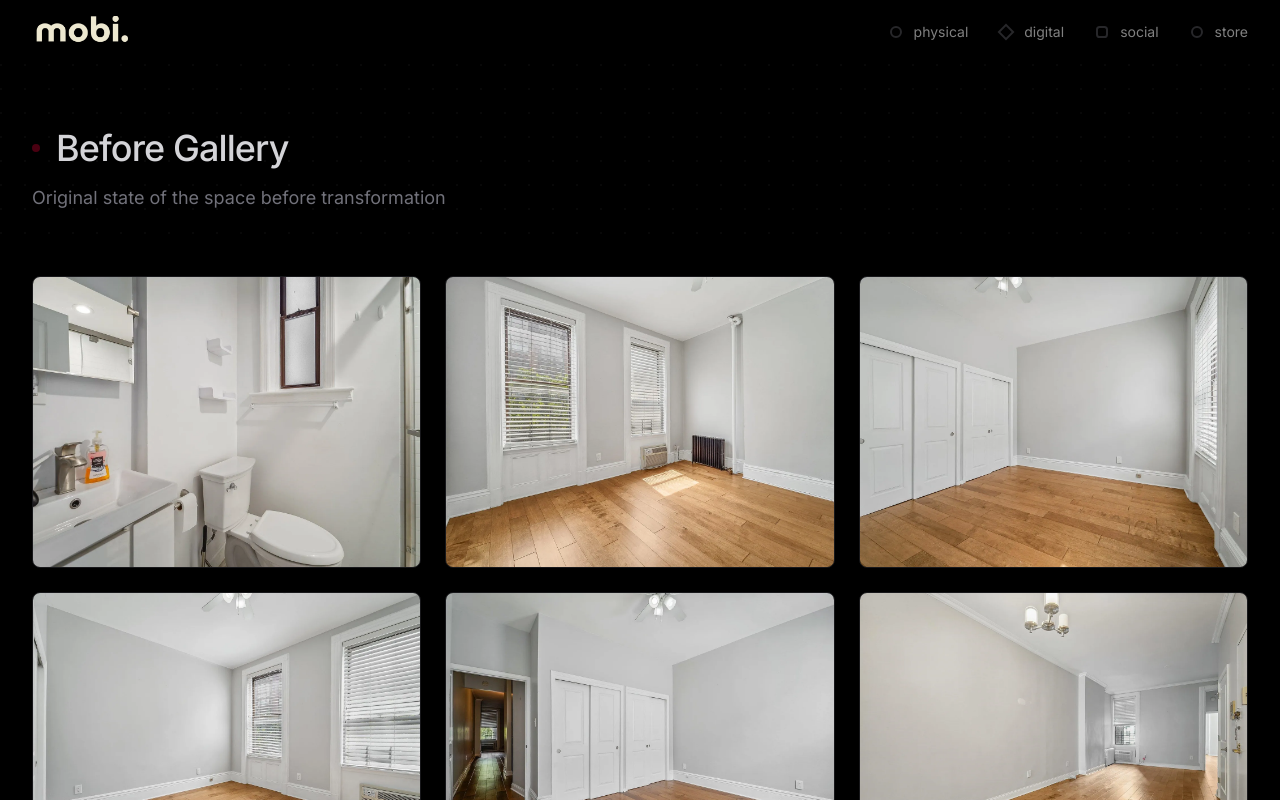
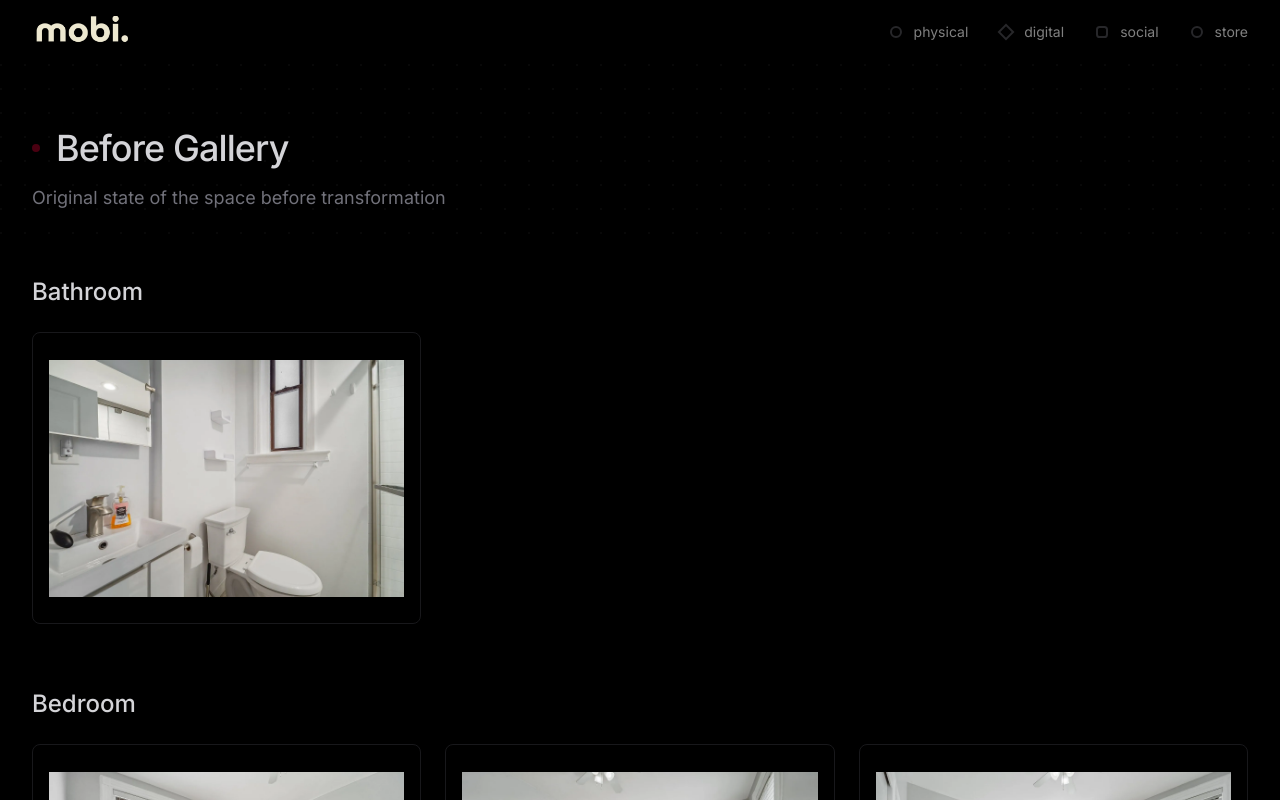
Before and after one commit to stilwellc/Mobi, a Next.js app: page /physical/1122/before in a window 1280 px wide. Shown: the top 800 px of the page. Built offline with nearby package versions, Linux system fonts and the light colour scheme; a web font is replaced by a local one.

Commit message:
Organize before gallery by room type and improve image display

```diff
--- a/app/physical/1122/before/page.tsx
+++ b/app/physical/1122/before/page.tsx
@@ -6,27 +6,48 @@ import Link from 'next/link'
 import { motion } from 'framer-motion'
 import { ArrowLeft } from 'lucide-react'
 
-const photos = [
-  { src: '/images/1122/before/bathroom1.webp', alt: 'Bathroom Before' },
+const roomGroups = {
+  bathroom: [
+    { src: '/images/1122/before/bathroom1.webp', alt: 'Bathroom Before' }
+  ],
+  bedroom: [
     { src: '/images/1122/before/bedroom1.webp', alt: 'Bedroom 1 Before' },
     { src: '/images/1122/before/bedroom2.webp', alt: 'Bedroom 2 Before' },
     { src: '/images/1122/before/bedroom3.webp', alt: 'Bedroom 3 Before' },
-  { src: '/images/1122/before/bedroom4.webp', alt: 'Bedroom 4 Before' },
+    { src: '/images/1122/before/bedroom4.webp', alt: 'Bedroom 4 Before' }
+  ],
+  dining: [
     { src: '/images/1122/before/diningroom1.webp', alt: 'Dining Room 1 Before' },
     { src: '/images/1122/before/diningroom2.webp', alt: 'Dining Room 2 Before' },
-  { src: '/images/1122/before/diningroom3.webp', alt: 'Dining Room 3 Before' },
+    { src: '/images/1122/before/diningroom3.webp', alt: 'Dining Room 3 Before' }
+  ],
+  kitchen: [
     { src: '/images/1122/before/kitchen1.webp', alt: 'Kitchen 1 Before' },
     { src: '/images/1122/before/kitchen2.webp', alt: 'Kitchen 2 Before' },
     { src: '/images/1122/before/kitchen3.webp', alt: 'Kitchen 3 Before' },
-  { src: '/images/1122/before/kitchen4.webp', alt: 'Kitchen 4 Before' },
+    { src: '/images/1122/before/kitchen4.webp', alt: 'Kitchen 4 Before' }
+  ],
+  living: [
     { src: '/images/1122/before/Livingroom1.webp', alt: 'Living Room 1 Before' },
     { src: '/images/1122/before/livingroom2.webp', alt: 'Living Room 2 Before' },
     { src: '/images/1122/before/livingroom3.webp', alt: 'Living Room 3 Before' },
-  { src: '/images/1122/before/livingroom4.webp', alt: 'Living Room 4 Before' },
+    { src: '/images/1122/before/livingroom4.webp', alt: 'Living Room 4 Before' }
+  ],
+  office: [
     { src: '/images/1122/before/office1.webp', alt: 'Office 1 Before' },
     { src: '/images/1122/before/office2.webp', alt: 'Office 2 Before' },
-  { src: '/images/1122/before/office3.webp', alt: 'Office 3 Before' },
+    { src: '/images/1122/before/office3.webp', alt: 'Office 3 Before' }
   ]
+};
+
+const roomTitles = {
+  bathroom: 'Bathroom',
+  bedroom: 'Bedroom',
+  dining: 'Dining Room',
+  kitchen: 'Kitchen',
+  living: 'Living Room',
+  office: 'Office'
+};
 
 export default function BeforeGallery() {
   return (
@@ -62,25 +83,40 @@ export default function BeforeGallery() {
       {/* Photo Grid */}
       <section className="py-8">
         <div className="max-w-7xl mx-auto px-4 sm:px-6 lg:px-8">
+          {Object.entries(roomGroups).map(([roomType, photos], groupIndex) => (
+            <div key={roomType} className="mb-16">
+              <motion.h2
+                initial={{ opacity: 0, y: 20 }}
+                whileInView={{ opacity: 1, y: 0 }}
+                transition={{ duration: 0.5, delay: groupIndex * 0.1 }}
+                viewport={{ once: true }}
+                className="text-2xl font-medium text-zinc-300 mb-6"
+              >
+                {roomTitles[roomType as keyof typeof roomTitles]}
+              </motion.h2>
               <div className="grid grid-cols-1 sm:grid-cols-2 lg:grid-cols-3 gap-6">
                 {photos.map((photo, index) => (
                   <motion.div
                     key={photo.src}
                     initial={{ opacity: 0, y: 20 }}
                     whileInView={{ opacity: 1, y: 0 }}
-                transition={{ duration: 0.5, delay: index * 0.1 }}
+                    transition={{ duration: 0.5, delay: (groupIndex * 0.1) + (index * 0.05) }}
                     viewport={{ once: true }}
-                className="relative aspect-[4/3] rounded-lg overflow-hidden bg-black border border-zinc-900 hover:border-zinc-800 transition-all duration-300"
+                    className="relative rounded-lg overflow-hidden bg-black border border-zinc-900 hover:border-zinc-800 transition-all duration-300"
                   >
+                    <div className="relative w-full" style={{ paddingBottom: '75%' }}>
                       <Image
                         src={photo.src}
                         alt={photo.alt}
                         fill
-                  className="object-cover"
+                        className="object-contain p-4"
                       />
+                    </div>
                   </motion.div>
                 ))}
               </div>
+            </div>
+          ))}
 
           <div className="mt-8">
             <Link
```
Lines whose indentation alone changed are shown as unchanged.
